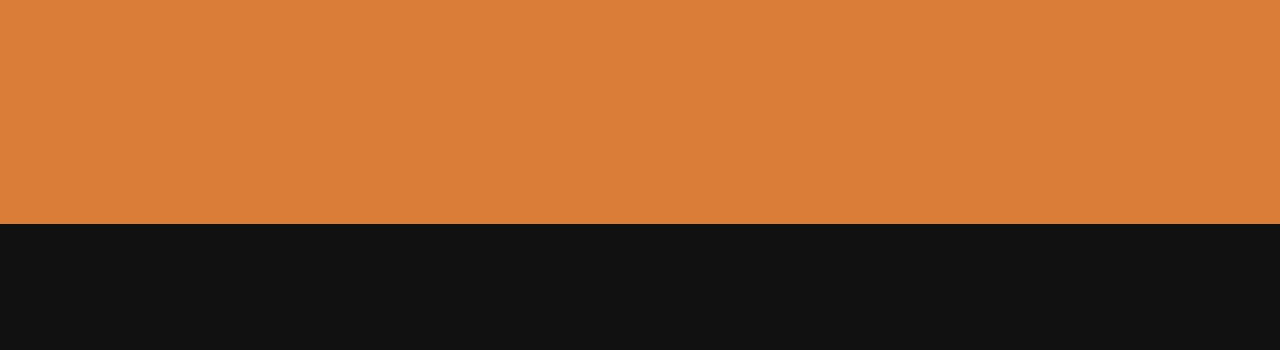
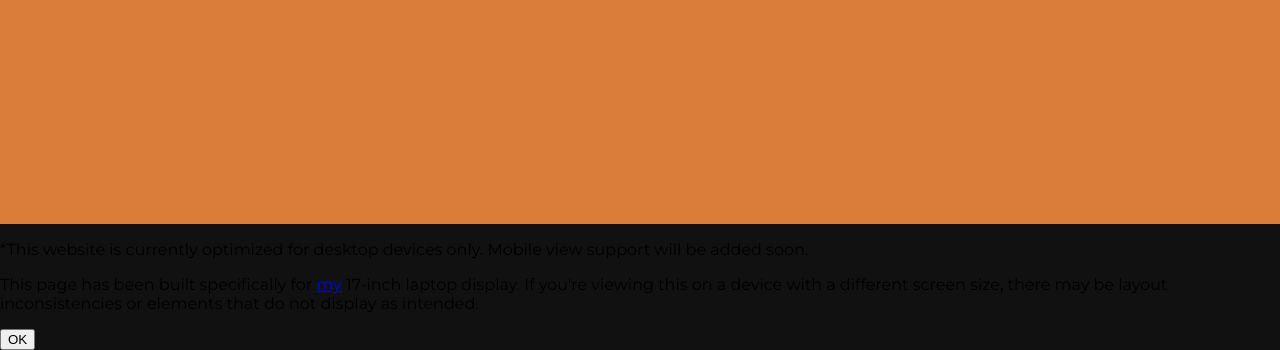
Before and after one commit to ArunKBiju/XUV700_Car_Website, a plain HTML site: page index.html in a window 1280 px wide. Shown: the part 1476-1826 px from the top of the page. Before the commit the page ends 1700 px from the top, so only its background shows below. Drawn offline with Linux system fonts and the light colour scheme.

Commit message:
Update index.html

```diff
--- a/index.html
+++ b/index.html
@@ -89,6 +89,19 @@
 </section>
 
 <script src="script.js"></script>
+ <div class="footer2" id="footer2">
+    <span> <p>*This website is currently optimized for desktop devices only. Mobile view support will be added soon.</p>
+<p>This page has been built specifically for <a href="https://arunkbiju.github.io/My-Portfolio/">my</a> 17-inch laptop display.
+If you're viewing this on a device with a different screen size, there may be layout inconsistencies or elements that do not
+display as intended.</p></span>
+    <button onclick="hideFooter()">OK</button>
+  </div>
+
+  <script>
+    function hideFooter() {
+      document.getElementById("footer2").style.display = "none";
+    }
+  </script>
 
 </body>
 </html>
```
